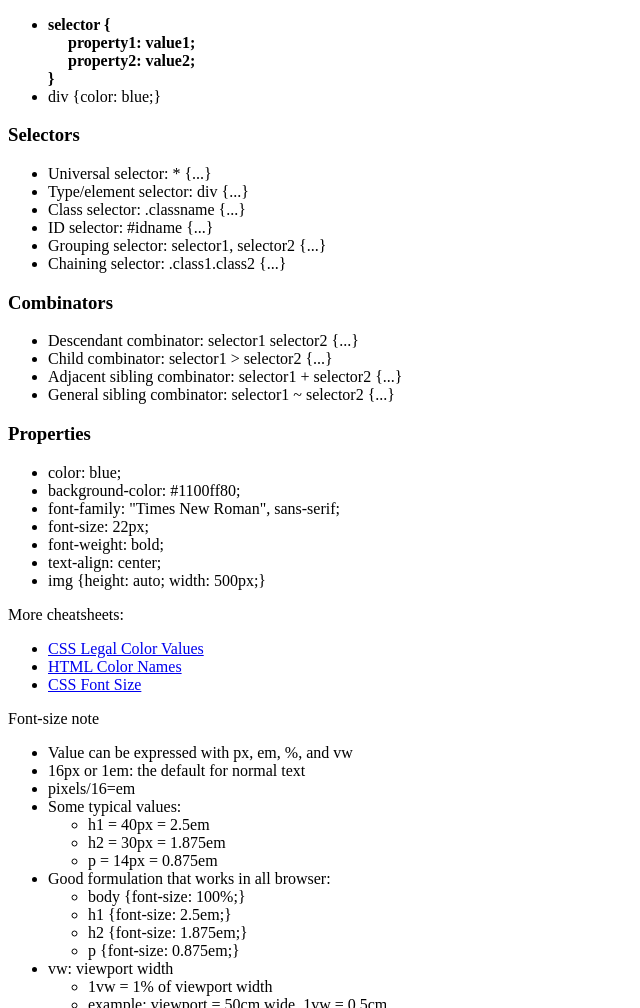
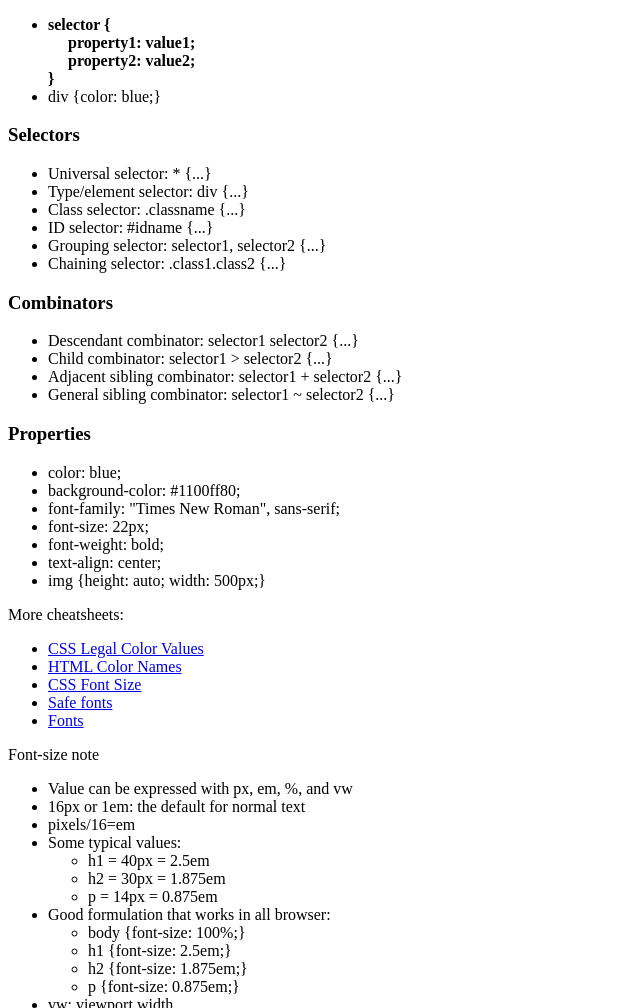
Before and after one commit to dinarosita/cheatsheets, a plain HTML site: page css_cheats.html in a window 1280 px wide. Shown: the part 92-1100 px from the top of the page, without its empty margins (0-640 px from the left). Drawn offline with Linux system fonts and the light colour scheme.

Commit message:
Edit style

```diff
--- a/css_cheats.html
+++ b/css_cheats.html
@@ -52,6 +52,8 @@
             <li><a href="https://www.w3schools.com/cssref/css_colors_legal.asp">CSS Legal Color Values</a></li>
             <li><a href="https://www.w3schools.com/colors/colors_names.asp">HTML Color Names</a></li>
             <li><a href="https://www.w3schools.com/css/css_font_size.asp">CSS Font Size</a></li>
+            <li><a href="https://www.w3schools.com/cssref/css_websafe_fonts.asp">Safe fonts</a></li>
+            <li><a href="https://www.w3schools.com/Css/css_font.asp">Fonts</a></li>
         </ul>
 
         <p>Font-size note</p>
```
